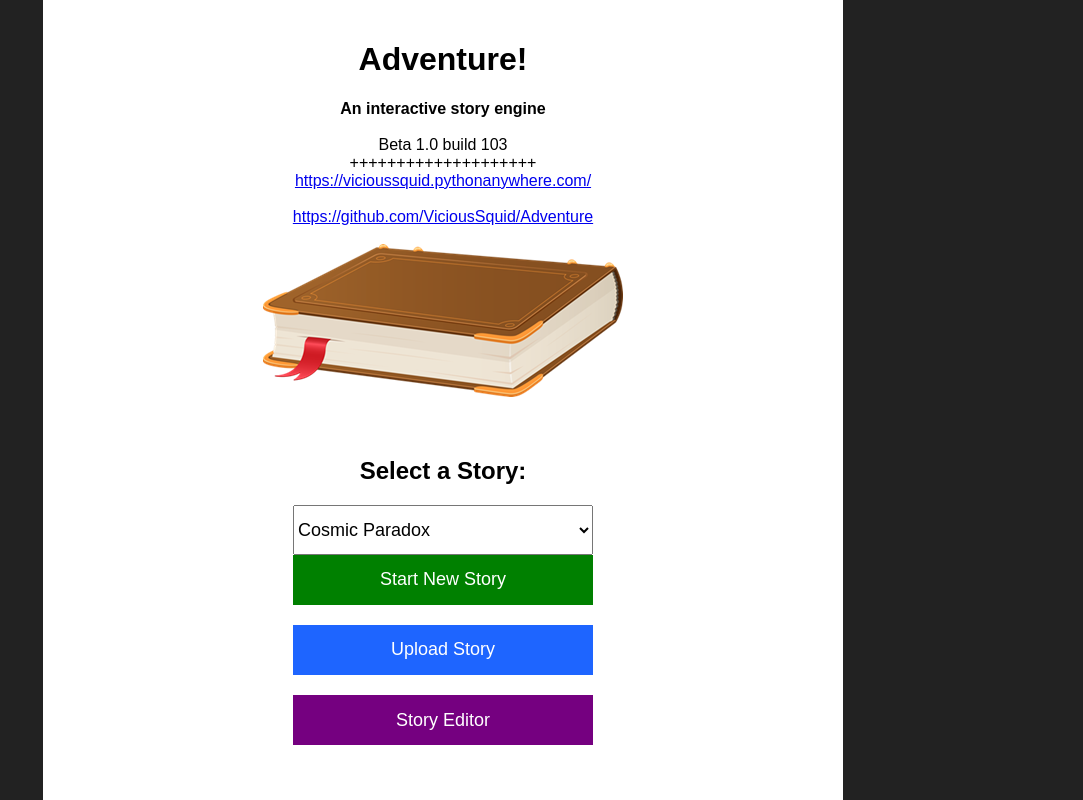
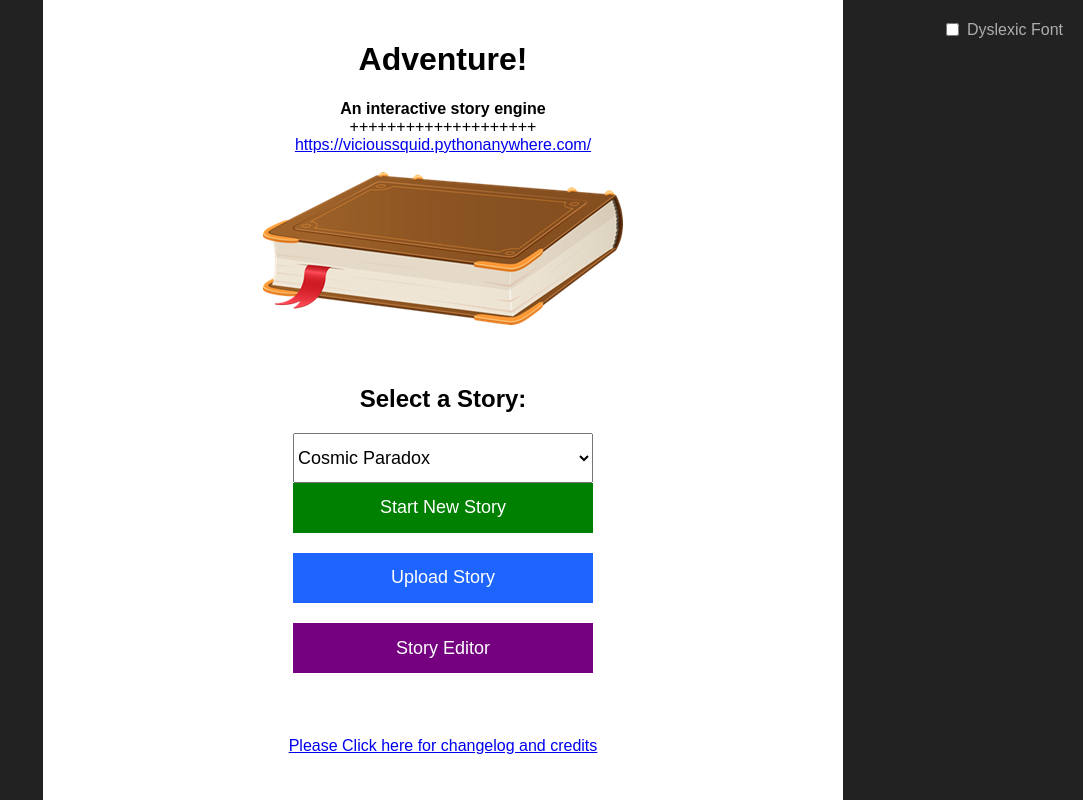
Before and after one commit to ViciousSquid/Adventure, a Flask app: template templates/main_menu.html in a window 1280 px wide. Shown: the whole page, without its empty margins (197-1280 px from the left). Run offline with Flask 3, Linux system fonts and the light colour scheme; the template is opened without the code that fills it, so the values that code supplies are empty; parts of the project's set-up code (start-up, migrations or seed data) failed here and were passed over.

Commit message:
Add files via upload

```diff
--- a/templates/main_menu.html
+++ b/templates/main_menu.html
@@ -104,15 +104,59 @@
             height: 50px;
             width: 300px;
         }
+
+        .dyslexic-toggle {
+            position: absolute;
+            top: 20px;
+            right: 20px;
+            display: flex;
+            align-items: center;
+        }
+
+        .dyslexic-toggle label {
+            display: flex;
+            align-items: center;
+            cursor: pointer;
+        }
+
+        .dyslexic-toggle-text {
+            margin-left: 5px;
+            color: #adadad;
+        }
+
+        @font-face {
+            font-family: 'OpenDyslexic';
+            src: url('/fonts/OpenDyslexic3-Regular.ttf') format('truetype');
+            font-weight: normal;
+            font-style: normal;
+        }
+
+        @font-face {
+            font-family: 'OpenDyslexic';
+            src: url('/fonts/OpenDyslexic3-Bold.ttf') format('truetype');
+            font-weight: bold;
+            font-style: normal;
+        }
+
+        body.dyslexic-font,
+        body.dyslexic-font .container,
+        body.dyslexic-font .apple-green-button,
+        body.dyslexic-font .orange-button,
+        body.dyslexic-font .custom-button,
+        body.dyslexic-font .orange-link,
+        body.dyslexic-font select,
+        body.dyslexic-font .dyslexic-toggle-text,
+        body.dyslexic-font option {
+            font-family: 'OpenDyslexic', Arial, sans-serif;
+        }
     </style>
 </head>
 <body>
     <div class="container">
         <h1>Adventure!</h1>
-        <b>An interactive story engine</b><br>
-        <br>Beta 1.0  build 103<br>++++++++++++++++++++<br>
+        <b>An interactive story engine</b>
+        <br>++++++++++++++++++++<br>
         <a href="https://vicioussquid.pythonanywhere.com/">https://vicioussquid.pythonanywhere.com/</a><br><br>
-        <a href="https://github.com/ViciousSquid/Adventure">https://github.com/ViciousSquid/Adventure</a><br><br>
 
         <div class="image-container">
             <img src="{{ url_for('static', filename='images/book.png') }}" alt="">
@@ -139,12 +183,32 @@
                 <input type="file" name="story_file" id="story-file" accept=".zip" style="display: none;">
                 <button type="button" id="upload-button" class="custom-button">Upload Story</button>
             </form>
-                       <div class="button-container">
+            <div class="button-container">
                 <a href="{{ url_for('static', filename='editor/index.html') }}" class="orange-link">Story Editor</a>
                 <br>
             </div>
+        </div><br><br>
+                <a href="#" id="changelog-link">Please Click here for changelog and credits</a>
+
+        <div id="message-box" class="message-box" style="display: none;">
+            <div class="message-box-content">
+                <h3>Version 105</h3>
+                <p>Last update: 16/04/2024</p>
+                <p>Uses the <a href="https://github.com/ViciousSquid/diceroll" target="_blank">diceroll API</a></p>
+                <p>OpenDyslexia font by Abbie Gonzalez:<a href="https://antijingoist.itch.io/opendyslexic" target="_blank">[link]</a></p>
+                <p><a href="https://buymeacoffee.com/vicioussquid" target="_blank">Please buy me a coffee!</a></p>
+                <button id="close-message-box">Close</button>
+            </div>
+        </div>
+
+        <div class="dyslexic-toggle">
+            <label>
+                <input type="checkbox" id="dyslexic-toggle-checkbox">
+                <span class="dyslexic-toggle-text">Dyslexic Font</span>
+            </label>
         </div>
     </div>
+
     <script>
         document.getElementById('upload-button').addEventListener('click', function() {
             document.getElementById('story-file').click();
@@ -153,6 +217,32 @@
         document.getElementById('story-file').addEventListener('change', function() {
             document.getElementById('upload-form').submit();
         });
+
+        const changelogLink = document.getElementById('changelog-link');
+        const messageBox = document.getElementById('message-box');
+        const closeButton = document.getElementById('close-message-box');
+
+        changelogLink.addEventListener('click', () => {
+            messageBox.style.display = 'flex';
+        });
+
+        closeButton.addEventListener('click', () => {
+            messageBox.style.display = 'none';
+        });
+
+        const dyslexicToggleCheckbox = document.getElementById('dyslexic-toggle-checkbox');
+
+        // Load the dyslexic font setting from localStorage
+        const isDyslexicFontEnabled = localStorage.getItem('isDyslexicFontEnabled') === 'true';
+        dyslexicToggleCheckbox.checked = isDyslexicFontEnabled;
+        document.body.classList.toggle('dyslexic-font', isDyslexicFontEnabled);
+
+        dyslexicToggleCheckbox.addEventListener('change', () => {
+            document.body.classList.toggle('dyslexic-font');
+
+            // Store the dyslexic font setting in localStorage
+            localStorage.setItem('isDyslexicFontEnabled', dyslexicToggleCheckbox.checked);
+        });
     </script>
 </body>
 </html>
```
